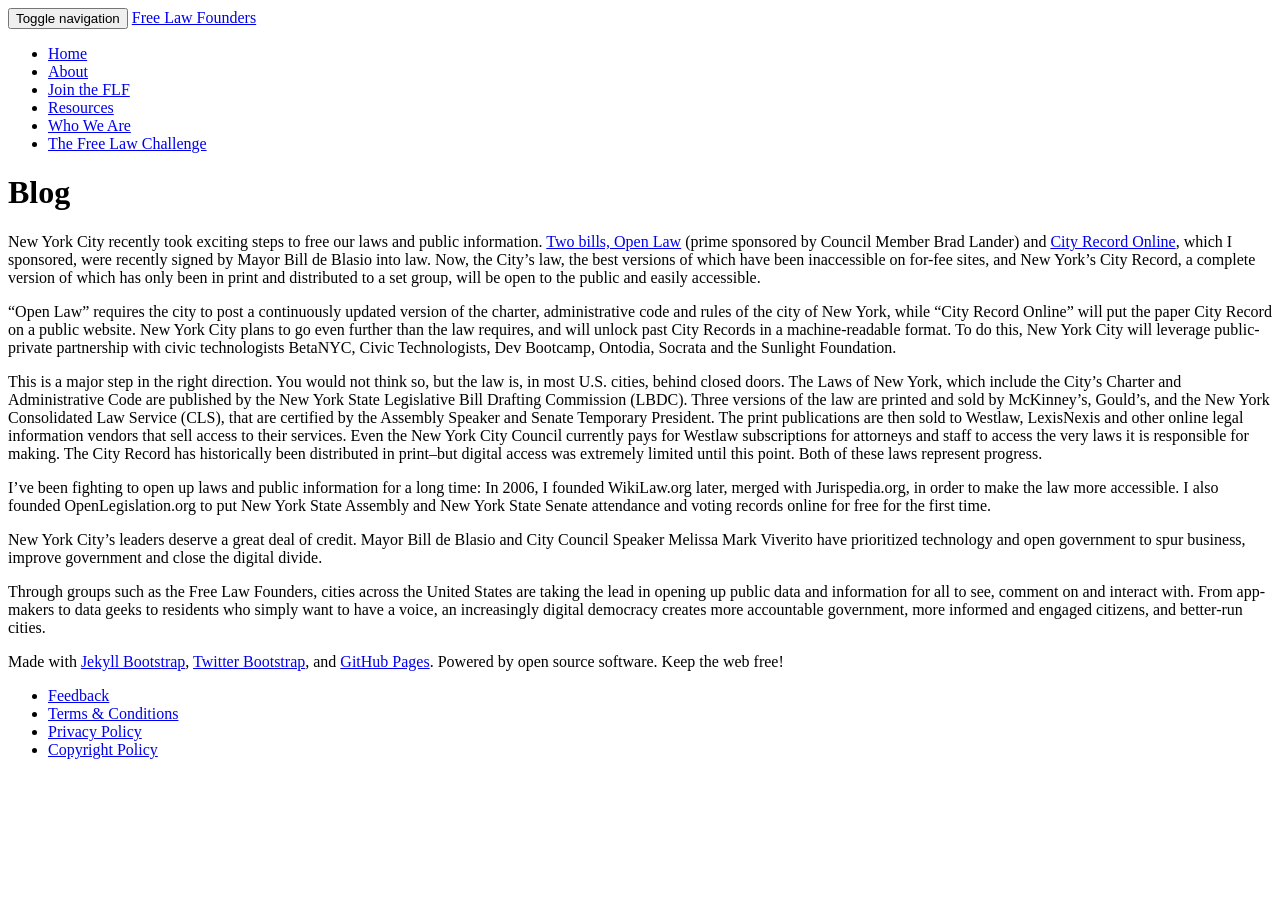
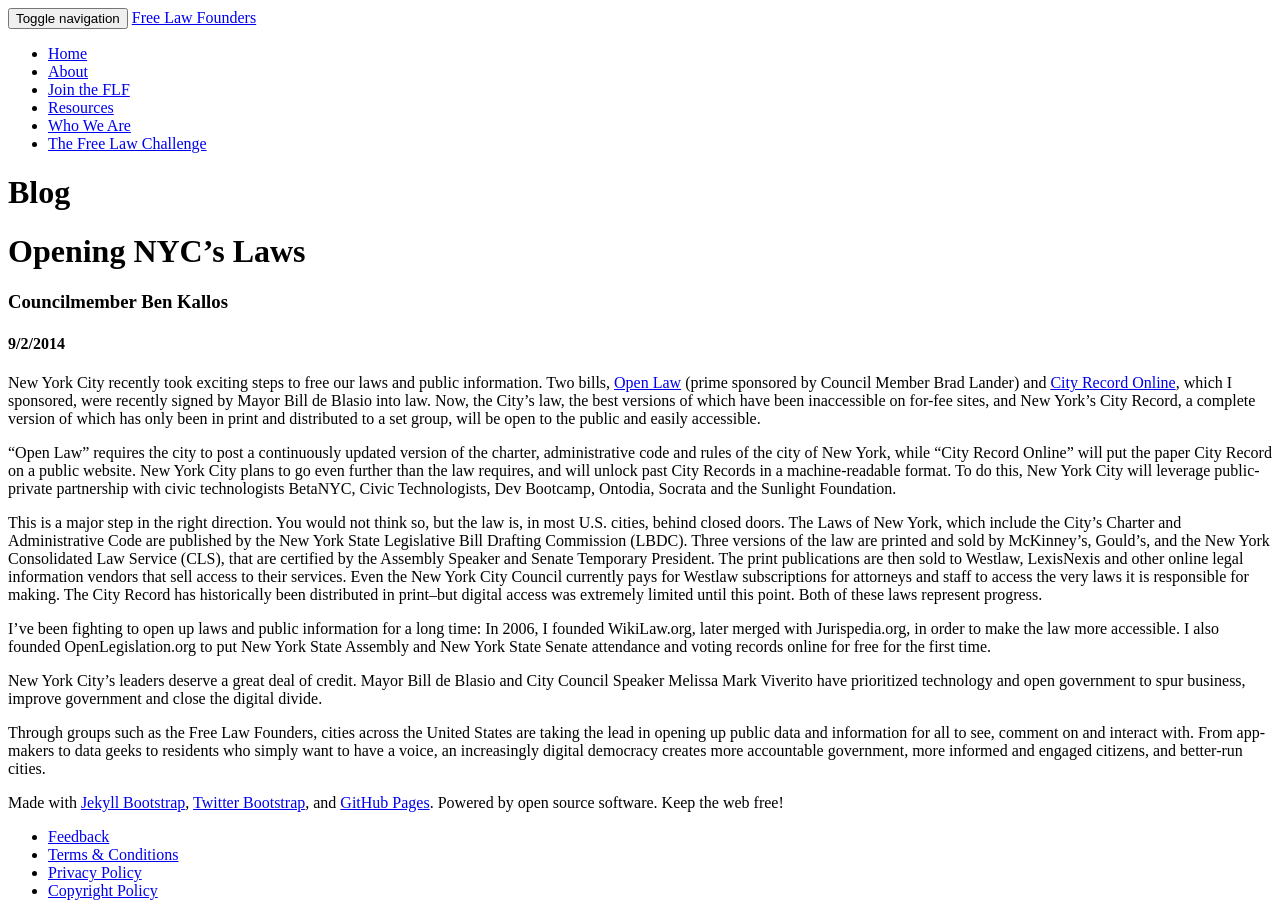
Before and after one commit to opengovfoundation/free-law-founders-site, a Jekyll site: the page built from blog.md, in a window 1280 px wide. Built offline with Jekyll 4.4.1, drawn with Linux system fonts in a browser that asks for light colours; nearby versions of some CDN libraries.

Commit message:
Update blog.md

```diff
--- a/blog.md
+++ b/blog.md
@@ -5,13 +5,17 @@ permalink: "blog/"
 ---
 {% include JB/setup %}
 
-New York City recently took exciting steps to free our laws and public information. [Two bills, Open Law](http://on.nyc.gov/1q70OBp) (prime sponsored by Council Member Brad Lander) and [City Record Online](http://on.nyc.gov/1q70YIZ), which I sponsored, were recently signed by Mayor Bill de Blasio into law. Now, the City's law, the best versions of which have been inaccessible on for-fee sites, and New York's City Record, a complete version of which has only been in print and distributed to a set group, will be open to the public and easily accessible.
+#Opening NYC's Laws
+###Councilmember Ben Kallos
+####9/2/2014
+
+New York City recently took exciting steps to free our laws and public information. Two bills, [Open Law](http://on.nyc.gov/1q70OBp) (prime sponsored by Council Member Brad Lander) and [City Record Online](http://on.nyc.gov/1q70YIZ), which I sponsored, were recently signed by Mayor Bill de Blasio into law. Now, the City's law, the best versions of which have been inaccessible on for-fee sites, and New York's City Record, a complete version of which has only been in print and distributed to a set group, will be open to the public and easily accessible.
 
 “Open Law” requires the city to post a continuously updated version of the charter, administrative code and rules of the city of New York, while “City Record Online” will put the paper City Record on a public website. New York City plans to go even further than the law requires, and will unlock past City Records in a machine-readable format. To do this, New York City will leverage public-private partnership with civic technologists BetaNYC, Civic Technologists, Dev Bootcamp, Ontodia, Socrata and the Sunlight Foundation.
 
 This is a major step in the right direction. You would not think so, but the law is, in most U.S. cities, behind closed doors. The Laws of New York, which include the City’s Charter and Administrative Code are published by the New York State Legislative Bill Drafting Commission (LBDC).  Three versions of the law are printed and sold by McKinney’s, Gould’s, and the New York Consolidated Law Service (CLS), that are certified by the Assembly Speaker and Senate Temporary President.  The print publications are then sold to Westlaw, LexisNexis and other online legal information vendors that sell access to their services. Even the New York City Council currently pays for Westlaw subscriptions for attorneys and staff to access the very laws it is responsible for making. The City Record has historically been distributed in print--but digital access was extremely limited until this point. Both of these laws represent progress.
 
-I've been fighting to open up laws and public information for a long time: In 2006, I founded WikiLaw.org later, merged with Jurispedia.org, in order to make the law more accessible. I also founded OpenLegislation.org to put New York State Assembly and New York State Senate attendance and voting records online for free for the first time.
+I've been fighting to open up laws and public information for a long time: In 2006, I founded WikiLaw.org, later merged with Jurispedia.org, in order to make the law more accessible. I also founded OpenLegislation.org to put New York State Assembly and New York State Senate attendance and voting records online for free for the first time.
 
 New York City's leaders deserve a great deal of credit. Mayor Bill de Blasio and City Council Speaker Melissa Mark Viverito have prioritized technology and open government to spur business, improve government and close the digital divide.
 
```
